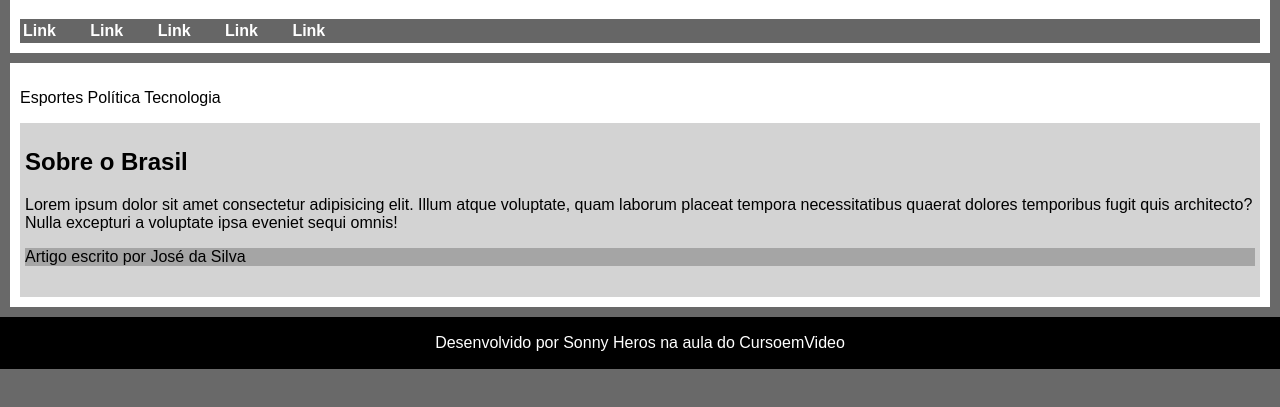
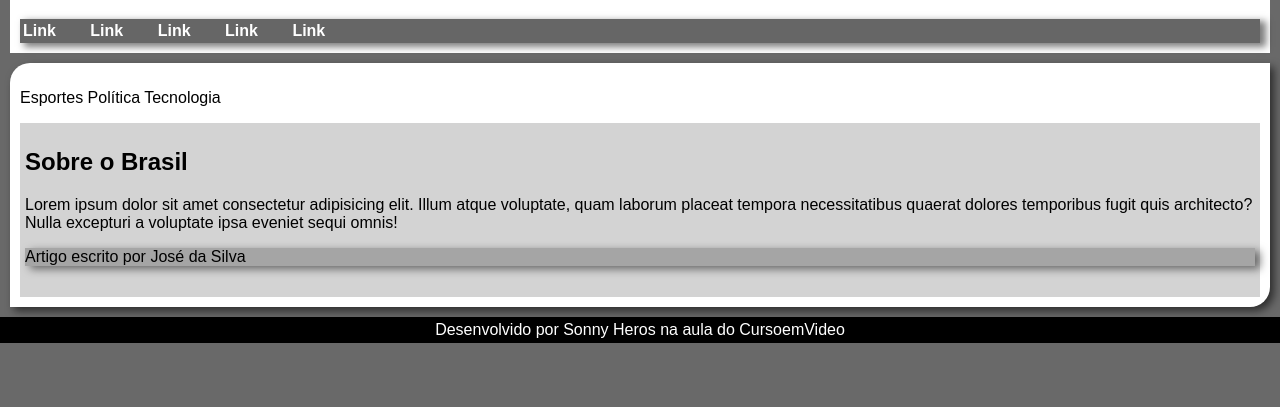
Before and after one commit to Sonnyeros/Aulas_e_treinos, a plain HTML site: page Estudos HTML-CSS/1curso em vídeo/Modulo2/ex021/caixa02.html in a window 1280 px wide. Shown: the part 81-488 px from the top of the page. Drawn offline with Linux system fonts and the light colour scheme.

Commit message:
Atualização caixa 2
Concluí o código da aula de bordas e caixas do curso em video usando css e a ferramenta devtools do chrome

```diff
--- a/Estudos HTML-CSS/1curso em vídeo/Modulo2/ex021/caixa02.html
+++ b/Estudos HTML-CSS/1curso em vídeo/Modulo2/ex021/caixa02.html
@@ -18,6 +18,7 @@
         nav {
             background-color: rgb(102, 102, 102);
             padding: 3px;
+            box-shadow: 5px 3px 7px 1px rgba(0, 0, 0, 0.514);
         }
         nav > a{
             text-decoration: none;
@@ -32,6 +33,8 @@
             background-color: white;
             padding: 10px;
             margin: 10px;
+            border-radius: 20px 0px;
+            box-shadow: 4px 4px 9px 0px rgba(0, 0, 0, 0.582);
         }
         article{
             background-color: lightgray;
@@ -39,12 +42,16 @@
         }
         article > aside{
             background-color: rgb(165, 165, 165);
+             box-shadow: 5px 3px 8px 0px rgba(0, 0, 0, 0.514);
         }
         footer{
             background-color: black;
             color: white;
             text-align: center;
-            padding: 1px;
+            padding: 4px;
+            margin: 0px;
+        }
+        footer > p{
             margin: 0px;
         }
     </style>
@@ -80,5 +87,8 @@
     <footer>
         <p>Desenvolvido por Sonny Heros na aula do CursoemVideo</p>
     </footer>
+    <div id="bola">
+
+        </div>
 </body>
 </html>
```
